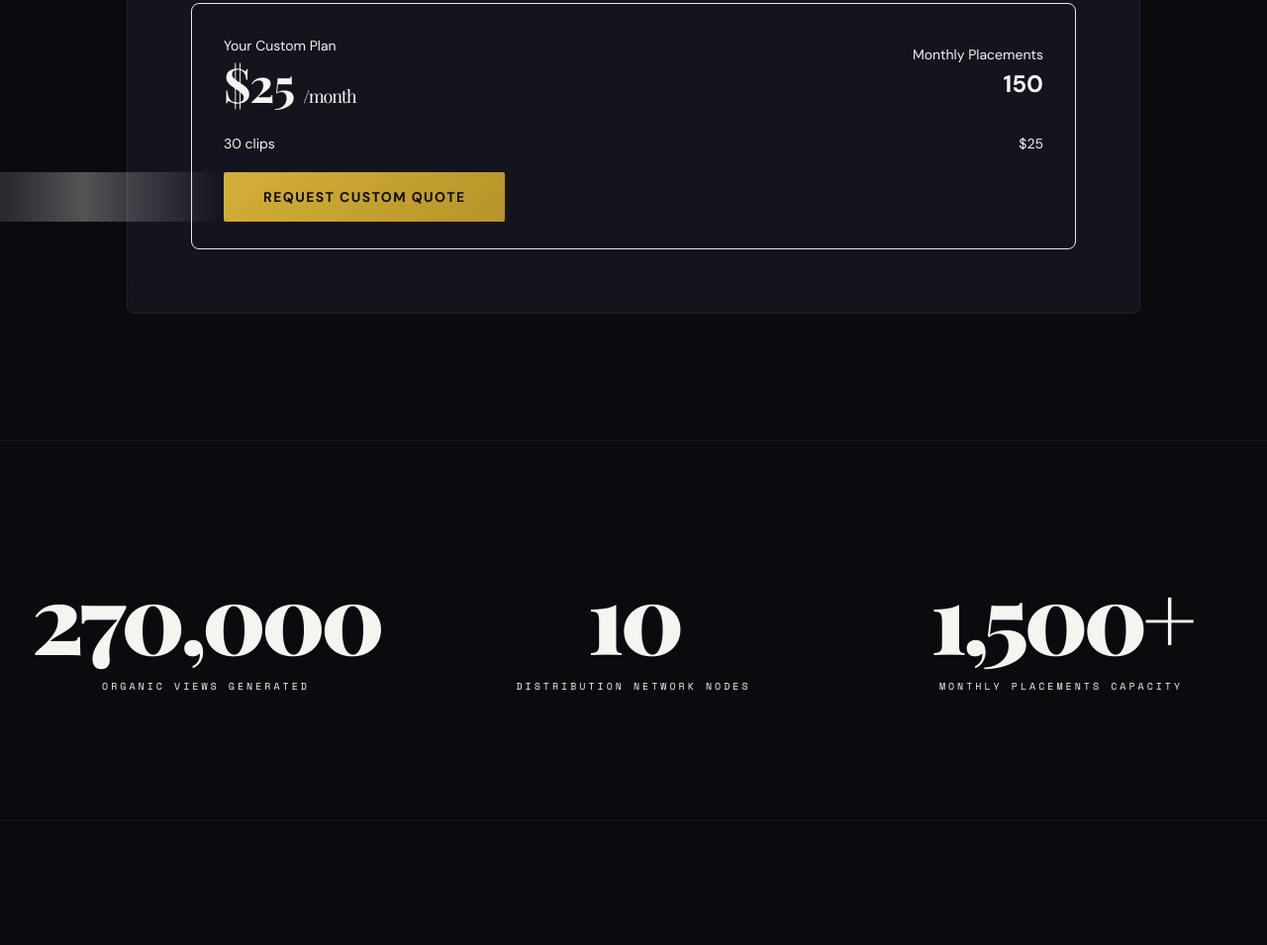
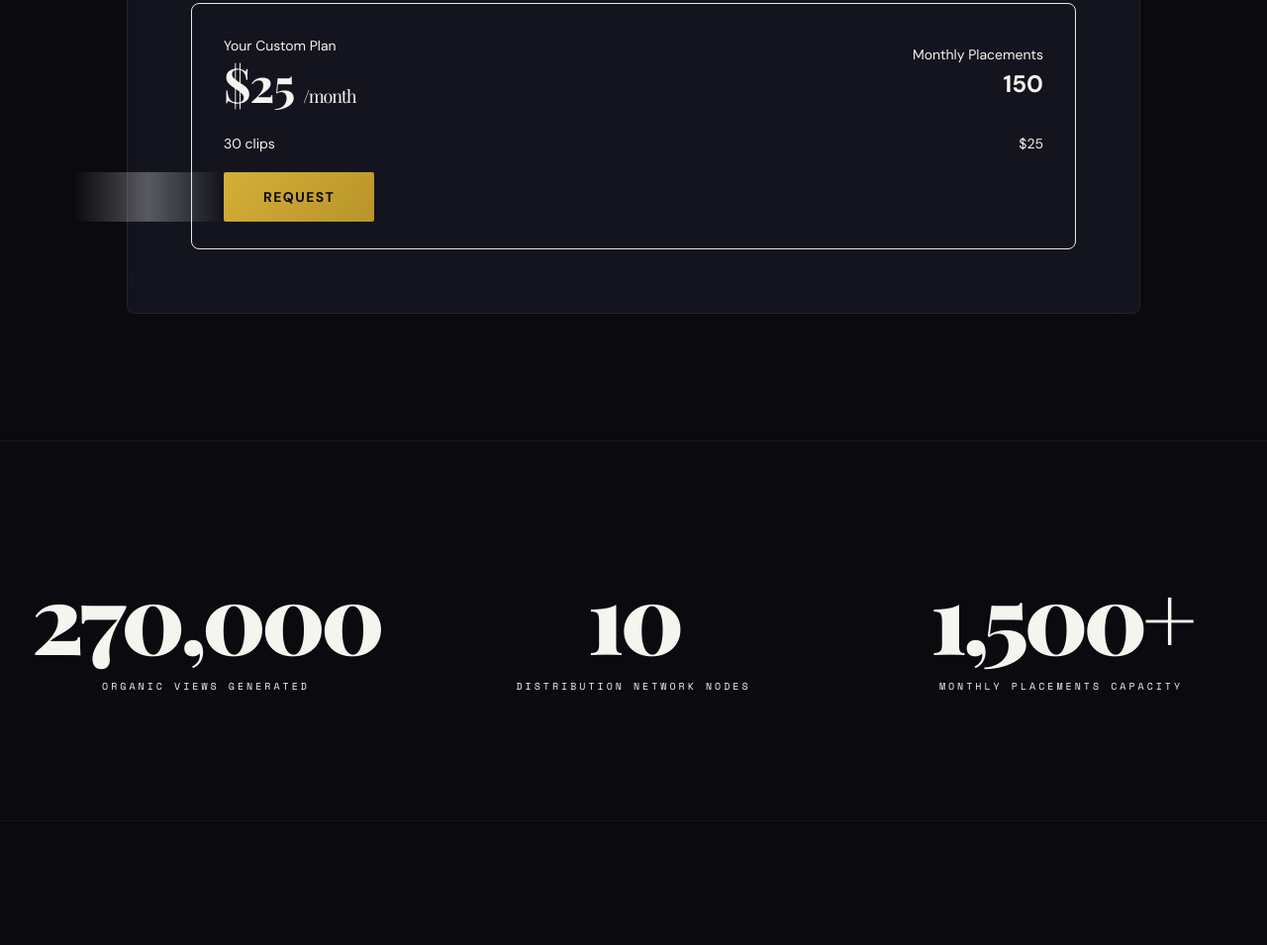
Before and after one commit to shikadoexe/shikadoclips.in, a website: page index.html in a window 1280 px wide. Shown: the part 4038-4993 px from the top of the page at 99% size. Drawn offline with nearby package versions, Linux system fonts and the light colour scheme.

Commit message:
Update index.html

```diff
--- a/index.html
+++ b/index.html
@@ -707,7 +707,7 @@
 
                     <div class="cta-wrapper">
   <a href="/interest.html?plan=Custom" class="btn-primary w-full rounded-sm text-sm">
-    Request Custom Quote
+    Request
   </a>
 </div>
 
```
